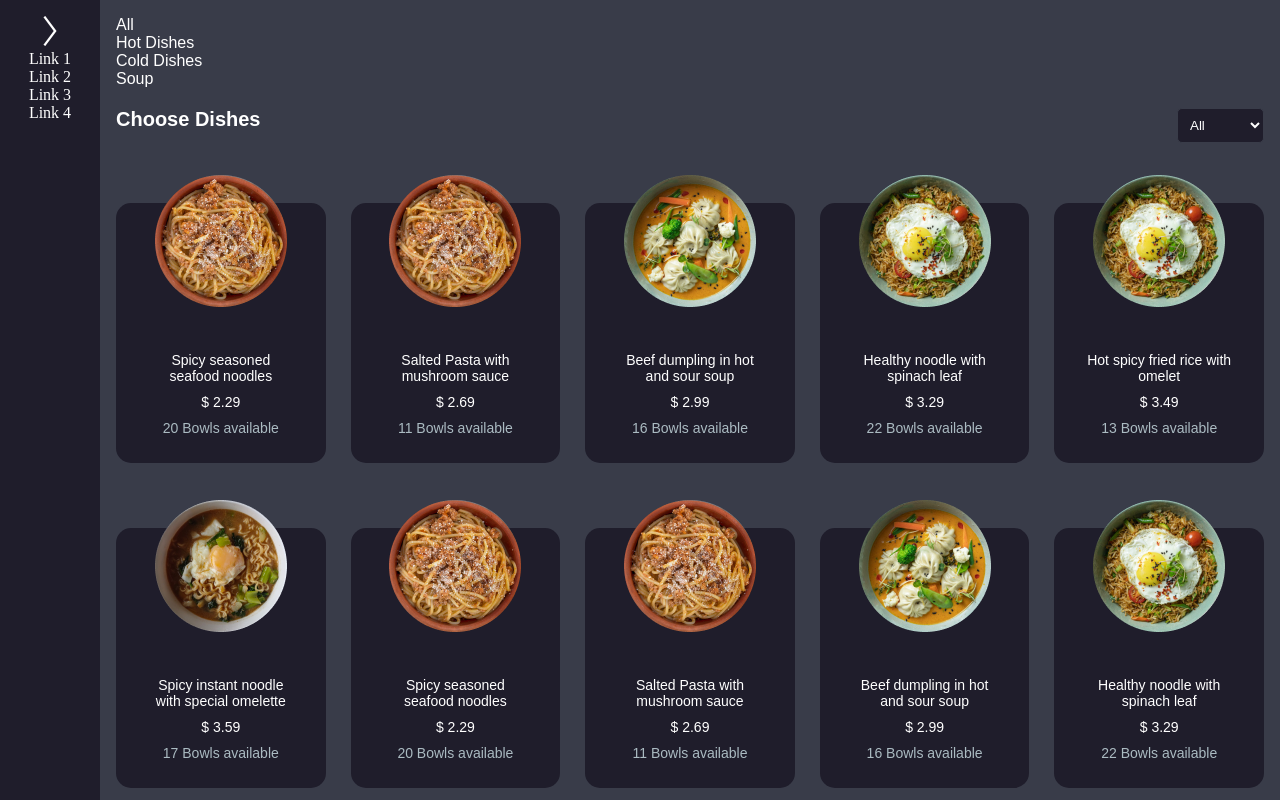
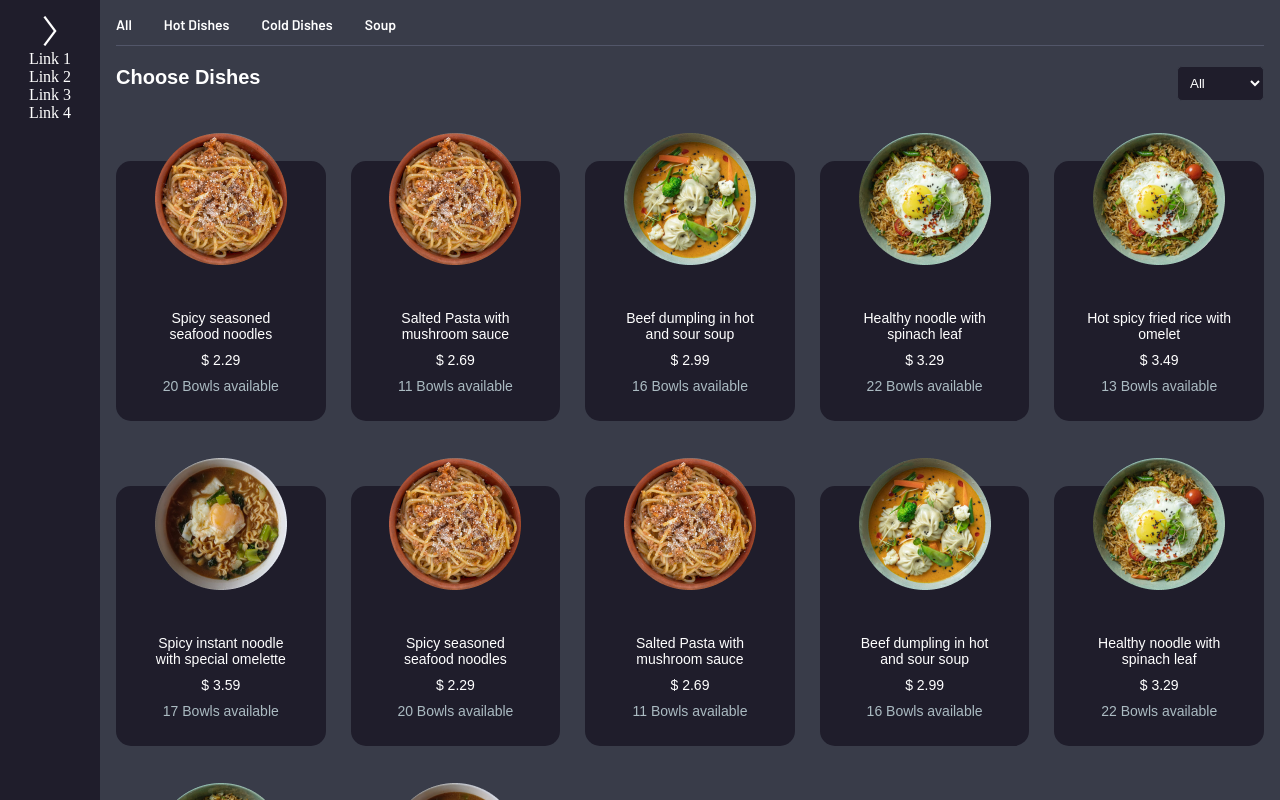
Before and after one commit to archis-academy/food-order-app-aries-1, a React (Vite) app: page / in a window 1280 px wide. Shown: the top 800 px of the page. Built offline with nearby package versions, Linux system fonts and the light colour scheme; no server answers; the database is empty; sample sign-in values are in the browser's storage.

Commit message:
[FO-9] Css edits have been made

```diff
--- a/src/components/CategoryTabs/CategoryTabs.jsx
+++ b/src/components/CategoryTabs/CategoryTabs.jsx
@@ -1,4 +1,6 @@
 import { categories } from "@/db/foods";
+import { useState } from "react";
+import "./CategoryTabs.scss";
 
 function CategoryTabs({ setFilteredDishes, dishes }) {
   function filterDishesByCategory(categoryKey) {
@@ -14,10 +16,21 @@ function CategoryTabs({ setFilteredDishes, dishes }) {
     setFilteredDishes(filteredDishes);
   }
 
+  const [activeCategory, setActiveCategory] = useState(null);
+  function handleActiveCategory(category) {
+    setActiveCategory(category);
+  }
+
   return (
-    <ul>
+    <ul className="category-tabs">
       {categories.map((category) => (
-        <li onClick={() => filterDishesByCategory(category.key)}>
+        <li
+          onClick={() => {
+            filterDishesByCategory(category.key);
+            handleActiveCategory(category);
+          }}
+          className={activeCategory === category ? "active" : ""}
+        >
           {category.name}
         </li>
       ))}
--- a/src/components/CategoryTabs/CategoryTabs.scss
+++ b/src/components/CategoryTabs/CategoryTabs.scss
@@ -1,13 +1,19 @@
+@import "../../styles/abstracts/index";
+
 .category-tabs {
   display: flex;
-  gap: 40px;
+  gap: 32px;
+  border-bottom: 1px solid #525669;
+  font-family: $secondary-font;
 
   li {
     cursor: pointer;
     padding-bottom: 12px;
+    font-size: 14px;
+    font-weight: 600;
   }
 }
 .active {
   color: #ea7c69;
-  border-bottom: 2px solid #ea7c69;
+  border-bottom: 3px solid #ea7c69;
 }
--- a/src/styles/abstracts/_variables.scss
+++ b/src/styles/abstracts/_variables.scss
@@ -1,9 +1,11 @@
-$primary-bg: #393C49;
-$secondary-bg: #1F1D2B;
-$accent-color: #EA7C69;
+@import url("https://fonts.googleapis.com/css2?family=Barlow:ital,wght@0,100;0,200;0,300;0,400;0,500;0,600;0,700;0,800;0,900;1,100;1,200;1,300;1,400;1,500;1,600;1,700;1,800;1,900&display=swap");
+
+$primary-bg: #393c49;
+$secondary-bg: #1f1d2b;
+$accent-color: #ea7c69;
 $primary-font-color: #fff;
 
-$button-shadow: 0 8px 24px #eb7d6a32, 0 0 8px #EA7C69;
+$button-shadow: 0 8px 24px #eb7d6a32, 0 0 8px #ea7c69;
 
 $linear-color: linear-gradient(
   to bottom right,
@@ -13,3 +15,4 @@ $linear-color: linear-gradient(
 );
 
 $primary-font: "Outfit", sans-serif;
+$secondary-font: "Barlow", sans-serif;
```
